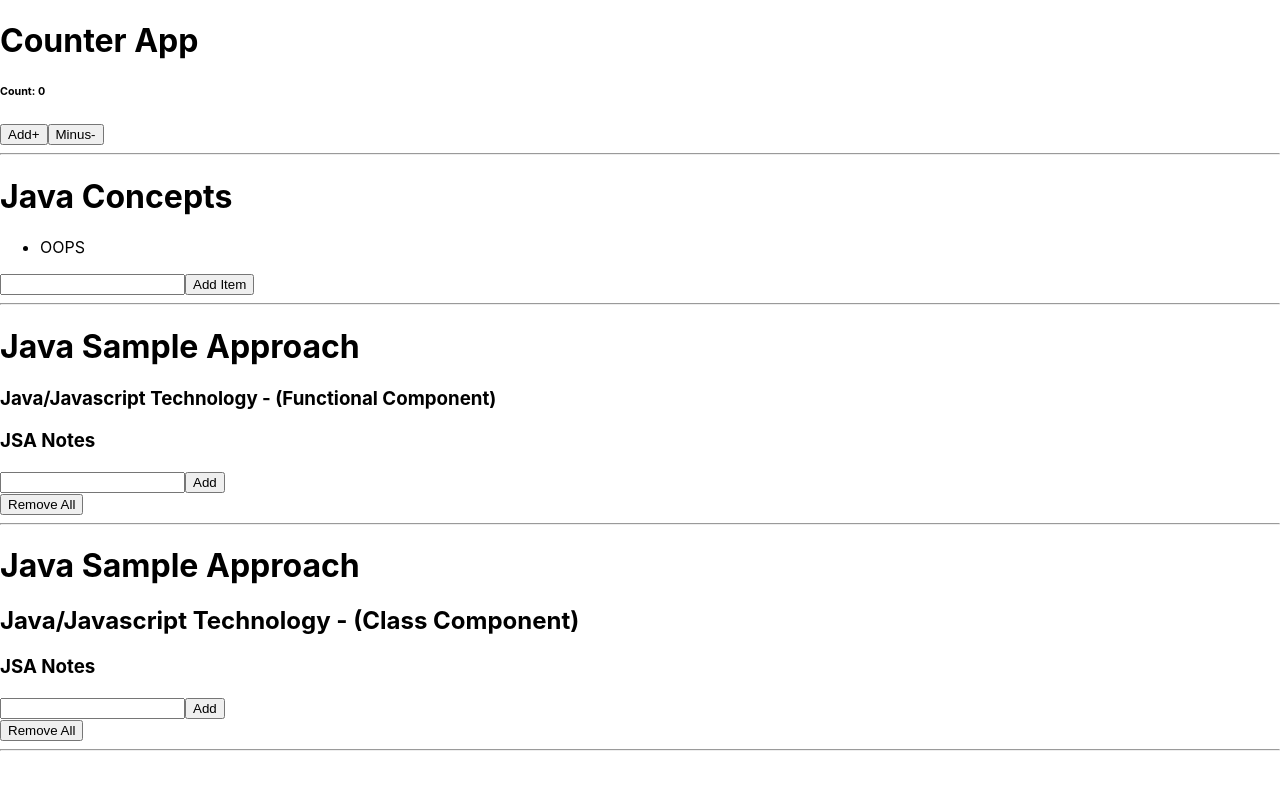
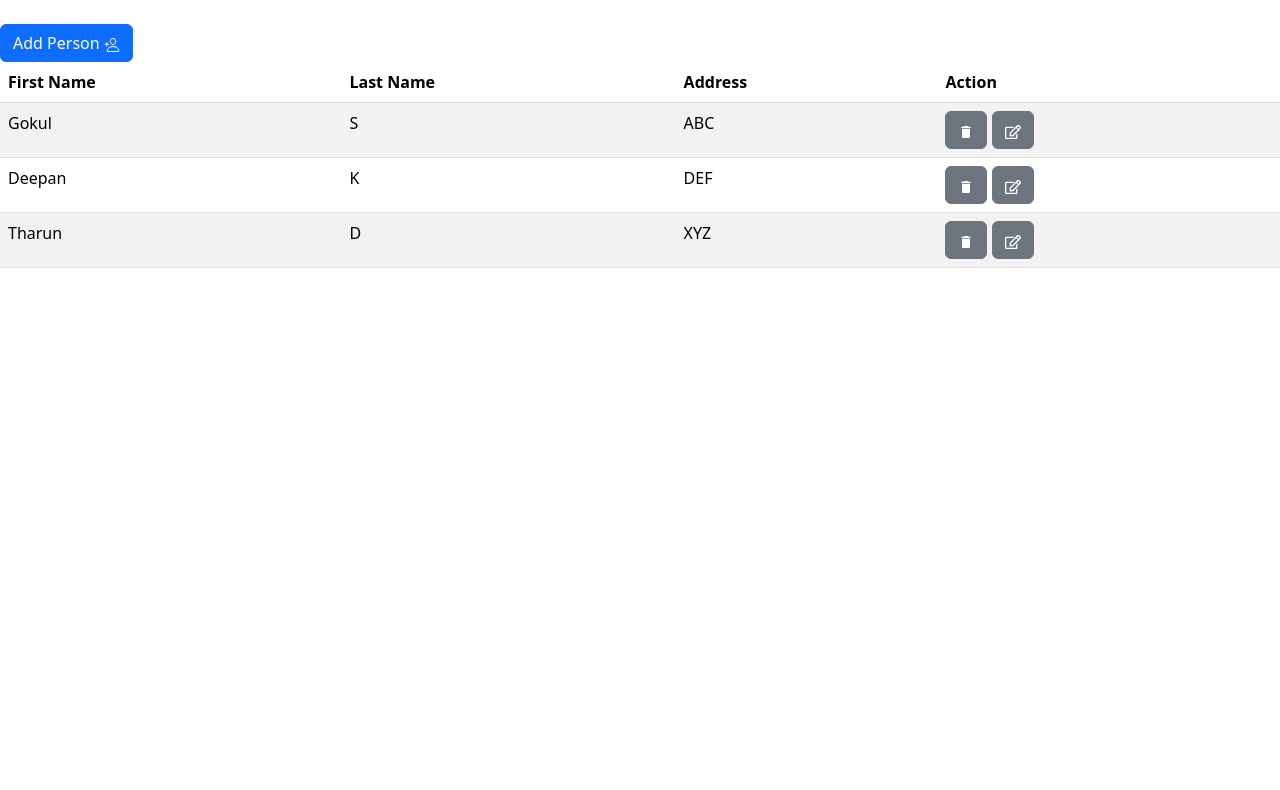
Before and after one commit to Gokul-DA/react-sample-apps, a React (Create React App) app: page / in a window 1280 px wide. Shown: the top 790 px of the page. Built offline with nearby package versions, Linux system fonts and the light colour scheme.

Commit message:
Partially completed

```diff
--- a/package.json
+++ b/package.json
@@ -6,8 +6,10 @@
     "@testing-library/jest-dom": "^5.17.0",
     "@testing-library/react": "^13.4.0",
     "@testing-library/user-event": "^13.5.0",
+    "bootstrap": "^5.3.2",
     "react": "^18.2.0",
     "react-dom": "^18.2.0",
+    "react-icons": "^4.12.0",
     "react-scripts": "5.0.1",
     "web-vitals": "^2.1.4"
   },
--- a/src/App.js
+++ b/src/App.js
@@ -3,13 +3,18 @@ import Counter from './component/CounterApp/Counter'
 import ItemsDisplay from './component/ItemDisplayApp/ItemsDisplay'
 import NoteAppFunctional from './component/NotesApp/NoteApp'
 import NotesAppClass from './component/NotesAppComponent/NotesApp'
+import PersonList from './component/TableApp/PersonList'
+import '../node_modules/bootstrap/dist/css/bootstrap.min.css'
+
 function App() {
   return (
     <>
-      <Counter />
+      {/* <Counter />
       <ItemsDisplay />
       <NoteAppFunctional></NoteAppFunctional>
-      <NotesAppClass></NotesAppClass>
+      <NotesAppClass></NotesAppClass> */}
+
+      <PersonList />
     </>
   )
 }
--- /dev/null
+++ b/src/component/TableApp/PersonForm.jsx
@@ -0,0 +1,56 @@
+import React, { Component } from 'react'
+
+class PersonForm extends Component {
+  constructor(props) {
+    super(props)
+  }
+  state = {}
+  render() {
+    return (
+      <form onSubmit={(e) => this.props.addPerson(e)}>
+        <div className='form-group'>
+          <label>First Name</label>
+          <input
+            type='text'
+            className='form-control'
+            id='firstName'
+            aria-describedby='firstName'
+            placeholder='Enter First Name'
+          />
+        </div>
+        <div className='form-group'>
+          <label>Last Name</label>
+          <input
+            type='text'
+            className='form-control'
+            id='lastName'
+            aria-describedby='lastName'
+            placeholder='Enter Last Name'
+          />
+        </div>
+        <div className='form-group'>
+          <label>Address</label>
+          <input
+            type='text'
+            className='form-control'
+            id='address'
+            aria-describedby='address'
+            placeholder='Enter Address'
+          />
+        </div>
+        {this.props.editedRecord && (
+          <button type='submit' className='btn btn-primary'>
+            Update
+          </button>
+        )}
+        {!this.props.editedRecord && (
+          <button type='submit' className='btn btn-primary'>
+            Submit
+          </button>
+        )}
+      </form>
+    )
+  }
+}
+
+export default PersonForm
--- /dev/null
+++ b/src/component/TableApp/PersonList.jsx
@@ -0,0 +1,144 @@
+import React, { Component } from 'react'
+import { MdDelete } from 'react-icons/md'
+import { IoPersonAddOutline } from 'react-icons/io5'
+import { FaRegEdit } from 'react-icons/fa'
+import PersonForm from './PersonForm'
+class PersonList extends Component {
+  constructor(props) {
+    super(props)
+  }
+  state = {
+    idCounter: 0,
+    personDetails: [
+      {
+        id: this.getNextId,
+        firstName: 'Gokul',
+        lastName: 'S',
+        address: 'ABC',
+      },
+      {
+        id: this.getNextId,
+        firstName: 'Deepan',
+        lastName: 'K',
+        address: 'DEF',
+      },
+      {
+        id: this.getNextId,
+        firstName: 'Tharun',
+        lastName: 'D',
+        address: 'XYZ',
+      },
+    ],
+    addPersonClicked: false,
+    editedRecord: false,
+    selectedRecordToEdit: 0,
+  }
+
+  addBtnHandler = () => {
+    this.setState({ addPersonClicked: !this.state.addPersonClicked })
+  }
+
+  addPerson = (event) => {
+    event.preventDefault()
+    let person = {
+      id: this.getNextId,
+      firstName: event.target.firstName.value,
+      lastName: event.target.lastName.value,
+      address: event.target.address.value,
+    }
+    this.setState({ personDetails: [...this.state.personDetails, person] })
+  }
+
+  getNextId = () => {
+    this.setState({ idCounter: ++this.state.idCounter })
+    return this.state.idCounter
+  }
+
+  handleEditedRecord = (id) => {
+    let person = this.state.personDetails.filter((person) => {
+      return (person.id = id)
+    })
+    console.log('selected record ' + person)
+    this.setState({
+      addPersonClicked: !this.state.addPersonClicked,
+      editedRecord: !this.state.editedRecord,
+      selectedRecordToEdit: id,
+    })
+  }
+
+  removePerson = (id) => {
+    this.setState({
+      personDetails: [
+        ...this.state.personDetails.filter((person) => {
+          return person.id !== id
+        }),
+      ],
+    })
+  }
+
+  getEditedPerson = () => {
+    return this.state.personDetails.filter((person) => {
+      return (person.id = this.state.selectedRecordToEdit)
+    })
+  }
+
+  render() {
+    return (
+      <>
+        <br></br>
+        <button
+          onClick={this.addBtnHandler}
+          className='btn btn-primary'
+          disabled={this.state.editedRecord}
+        >
+          Add Person <IoPersonAddOutline />
+        </button>
+        {this.state.addPersonClicked && (
+          <PersonForm
+            addPerson={this.addPerson}
+            editedRecord={this.state.editedRecord}
+            editedPerson={this.getEditedPerson}
+          />
+        )}
+        <table className='table table-striped'>
+          <thead>
+            <tr>
+              <th>First Name</th>
+              <th>Last Name</th>
+              <th>Address</th>
+              <th>Action</th>
+            </tr>
+          </thead>
+          <tbody>
+            {this.state.personDetails.map((person) => {
+              return (
+                <tr key={person.id}>
+                  <td>{person.firstName}</td>
+                  <td>{person.lastName}</td>
+                  <td>{person.address}</td>
+                  <td>
+                    <button
+                      className='btn btn-secondary'
+                      onClick={() => this.removePerson(person.id)}
+                    >
+                      <MdDelete />
+                    </button>
+                    {'   '}
+                    <button
+                      className='btn btn-secondary'
+                      onClick={() => this.handleEditedRecord(person.id)}
+                    >
+                      <FaRegEdit />
+                    </button>
+                  </td>
+                </tr>
+              )
+            })}
+          </tbody>
+        </table>
+      </>
+    )
+  }
+}
+
+export default PersonList
```
Also changed, not shown: 1 other file (tests, documents, lock files or other folders).
